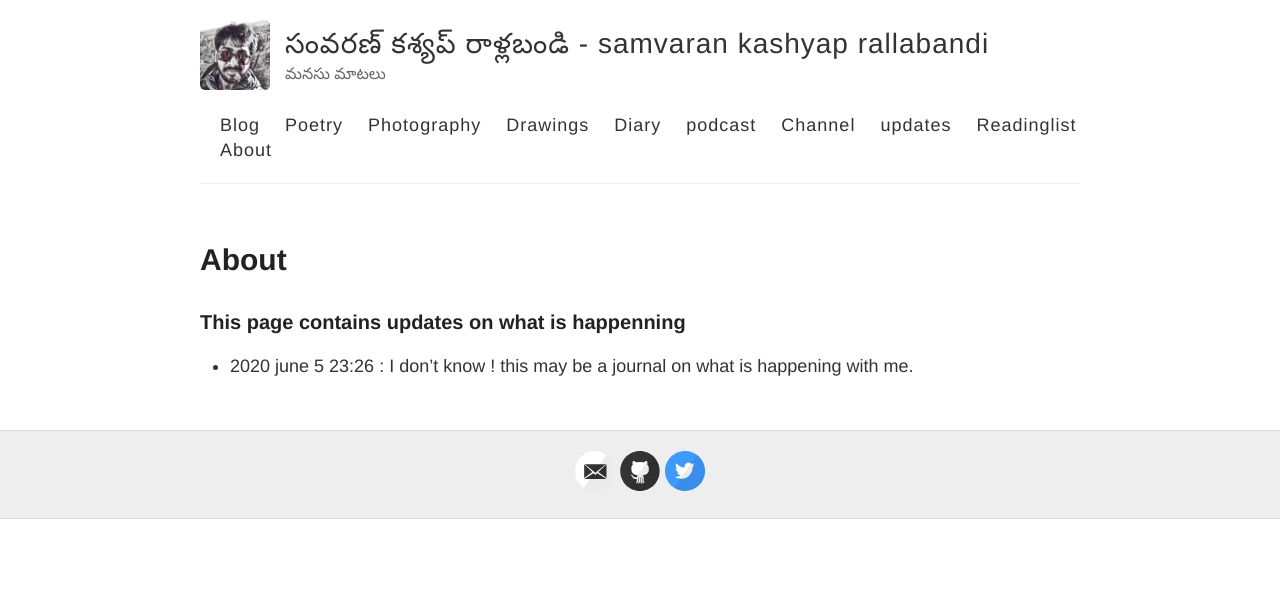
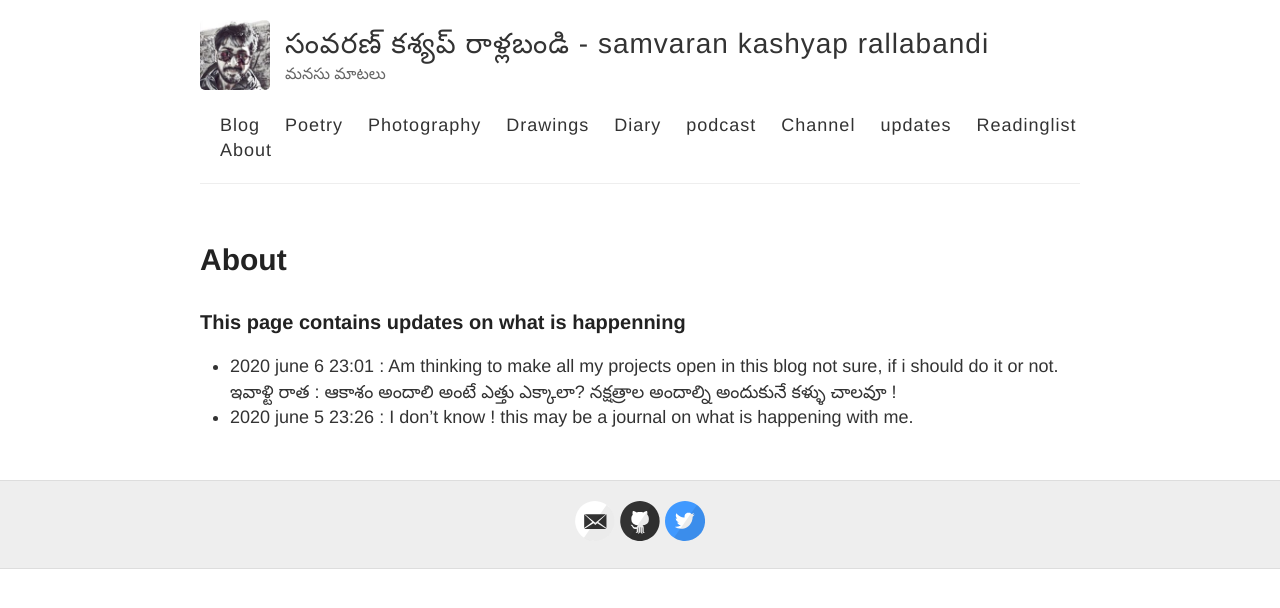
Before and after one commit to rsk/rsk.github.io, a Jekyll site: the page built from updates.md, in a window 1280 px wide. Shown: the top 608 px of the page. Built offline with Jekyll 4.4.1, drawn with Linux system fonts in a browser that asks for light colours; comment, search, counter and statistics services are not loaded.

Commit message:
add entry to journal

```diff
--- a/updates.md
+++ b/updates.md
@@ -7,4 +7,11 @@ permalink: /updates/
 
 ### This page contains updates on what is happenning
 
+- 2020 june 6 23:01 : Am thinking to make all my projects open in this blog not sure,
+  if i should do it or not.
+  ఇవాళ్టి రాత :
+  ఆకాశం అందాలి అంటే
+  ఎత్తు ఎక్కాలా?
+  నక్షత్రాల అందాల్ని
+  అందుకునే కళ్ళు చాలవూ !
 - 2020 june 5 23:26 : I don't know ! this may be a journal on what is happening with me.
```
